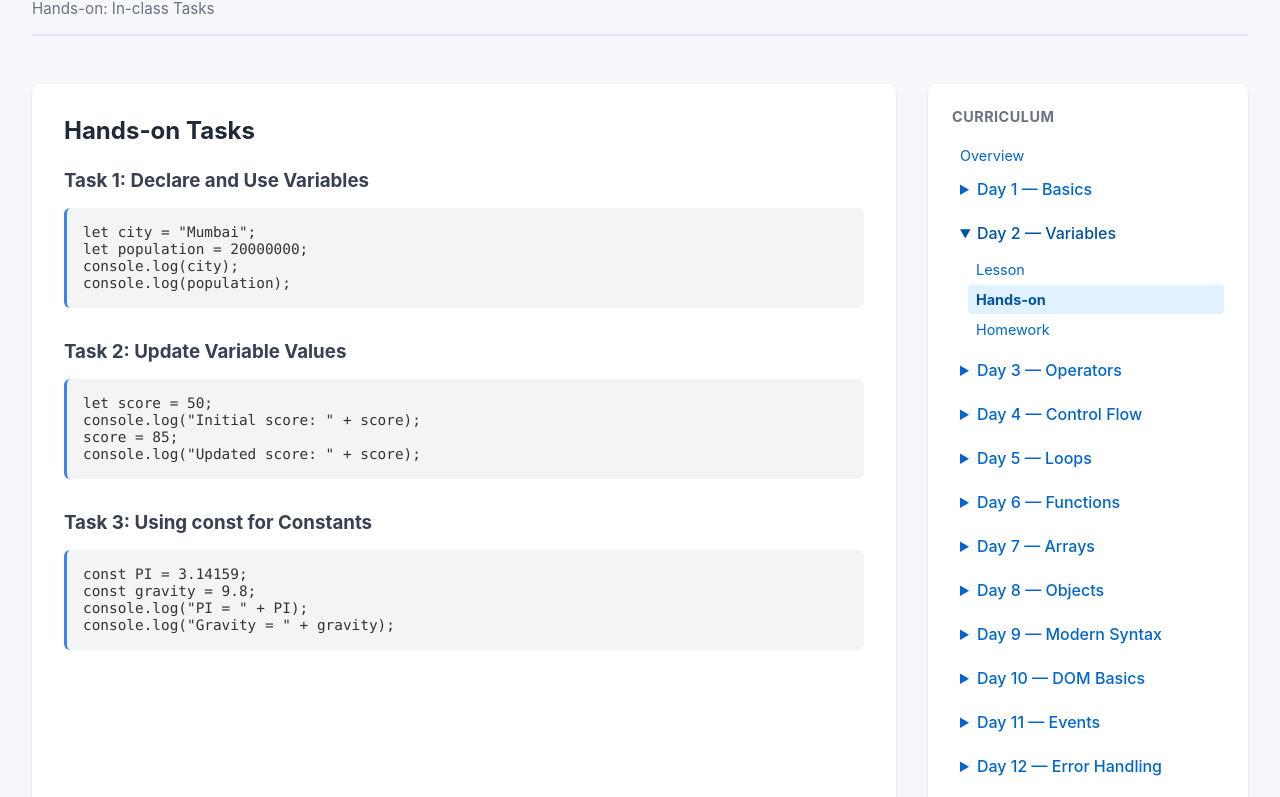
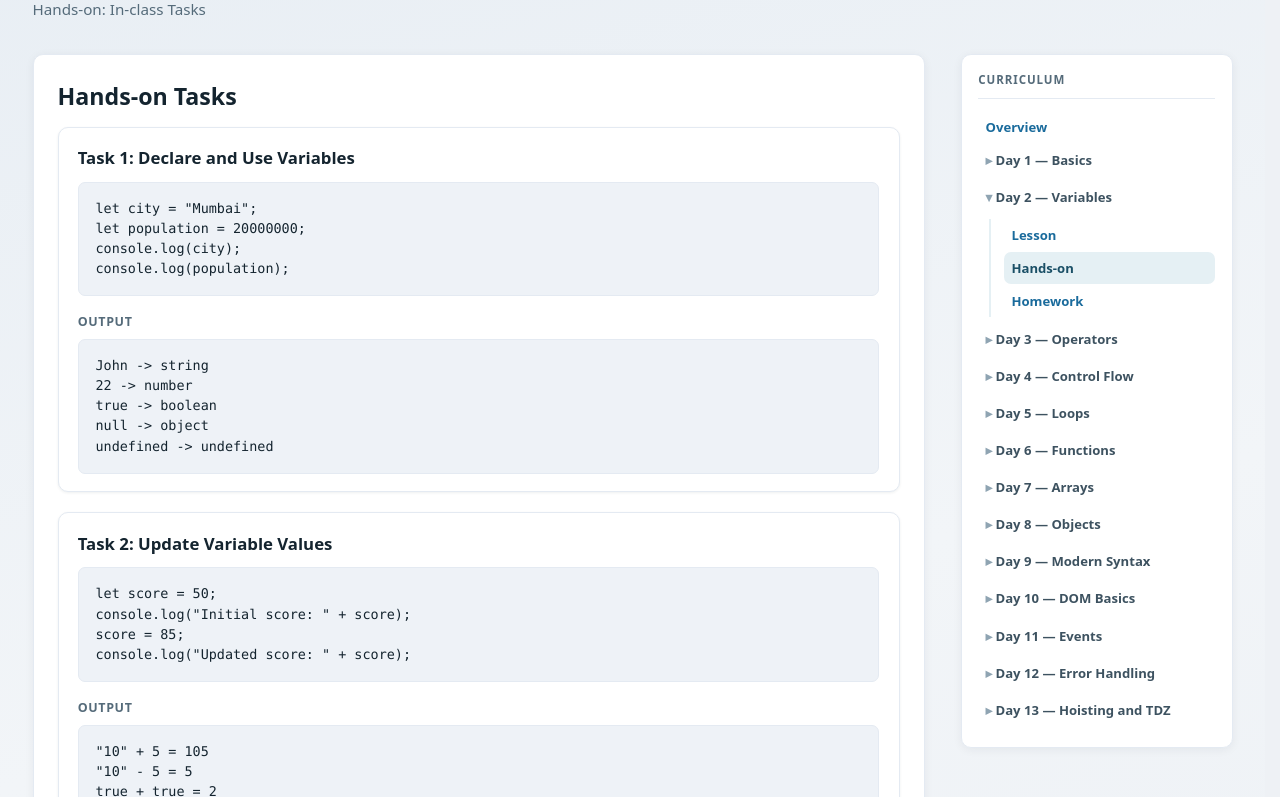
Before and after one commit to Ruchita-Pandit/Js_Basic_and_Advance, a plain HTML site: page day-2/html/hands-on.html in a window 1280 px wide. Shown: the part 80-877 px from the top of the page. Drawn offline with Linux system fonts and the light colour scheme.

Commit message:
modification

```diff
--- a/day-2/html/hands-on.html
+++ b/day-2/html/hands-on.html
@@ -3,7 +3,7 @@
 <head>
     <meta charset="UTF-8">
     <meta name="viewport" content="width=device-width, initial-scale=1.0">
-    <title>Day 2 â€” Variables | JavaScript Curriculum</title>
+    <title>Day 2 Variables and Data types</title>
     <link rel="stylesheet" href="../../shared/css/style.css">
 </head>
 <body>
@@ -23,6 +23,8 @@
 let population = 20000000;
 console.log(city);
 console.log(population);</code></pre>
+<h4>Output</h4>
+    <pre id="task1Output"></pre>
                 </section>
 
                 <section>
@@ -31,6 +33,8 @@
 console.log("Initial score: " + score);
 score = 85;
 console.log("Updated score: " + score);</code></pre>
+<h4>Output</h4>
+    <pre id="task2Output"></pre>
                 </section>
 
                 <section>
@@ -39,6 +43,8 @@
 const gravity = 9.8;
 console.log("PI = " + PI);
 console.log("Gravity = " + gravity);</code></pre>
+<h4>Output</h4>
+    <pre id="task3Output"></pre>
                 </section>
 
             </article>
--- a/day-2/js/hands-on.js
+++ b/day-2/js/hands-on.js
@@ -1,67 +1,47 @@
-/*Task 1 Type Detective
+// ---------------- Task 1 ----------------
+const task1 = [];
 
-· Declare 5 variables — one of each type: string, number, boolean, null, and undefined.
-
-· For each variable, use console.log() to print both the value AND its type using typeof.
-
-· Example: console.log(myName, typeof myName) — prints both on one line.
-
-· Try to get typeof to print all 5 different type labels.
-
-Task 2 Coercion Predictor
-
-· Before running any code, write a comment next to each line predicting the output.
-
-· Then run it and see how many you got right.
-
-· Lines to test: console.log("10" + 5) | console.log("10" - 5) | console.log(true + true) | console.log("" + false) |
-
-console.log(null + 1)
-
-· Score yourself: how many did you predict correctly? Share in the chat.
-
-Task 3 String Toolbox
-
-· Create a const called fullName and assign your full name with extra spaces around it — e.g. ' Aarav
-
-Sharma '
-
-· Using string methods, log: (1) the name trimmed, (2) in ALL CAPS, (3) the number of characters after
-
-trimming, (4) whether it includes your first name.
-
-· Bonus: Use .slice() to extract just your first name from the trimmed string.
- */
-
-
-const name = "John"
-const age = 22
-const isEmployed = true
+const name = "John";
+const age = 22;
+const isEmployed = true;
 const emptyValue = null;
 let notAssigned;
 
-console.log(name, typeof(name));
-console.log(age, typeof(age));
-console.log(isEmployed, typeof(isEmployed));
-console.log(emptyValue, typeof(emptyValue));
-console.log(notAssigned, typeof(notAssigned));
+task1.push(`${name} -> ${typeof(name)}`);
+task1.push(`${age} -> ${typeof(age)}`);
+task1.push(`${isEmployed} -> ${typeof(isEmployed)}`);
+task1.push(`${emptyValue} -> ${typeof(emptyValue)}`);
+task1.push(`${notAssigned} -> ${typeof(notAssigned)}`);
 
-console.log("10" + 5);
-console.log("10" - 5);
-console.log(true + true);
-console.log("" + false);
-console.log(null + 1);
+document.querySelector("#task1Output").textContent = task1.join("\n");
 
-const fullName = "   Gokulkrishna Vinod   ";
+
+// ---------------- Task 2 ----------------
+const task2 = [];
+
+task2.push(`"10" + 5 = ${"10" + 5}`);
+task2.push(`"10" - 5 = ${"10" - 5}`);
+task2.push(`true + true = ${true + true}`);
+task2.push(`"" + false = ${"" + false}`);
+task2.push(`null + 1 = ${null + 1}`);
+
+document.querySelector("#task2Output").textContent = task2.join("\n");
+
+
+// ---------------- Task 3 ----------------
+const task3 = [];
+
+const fullName = "   Ruchita Pandit   ";
 
 const trimmed = fullName.trim();
-console.log(trimmed);
 
-console.log(trimmed.toUpperCase());
-
-console.log(trimmed.length);
-
-console.log(trimmed.includes("Gokulkrishna"));
+task3.push(`Trimmed: ${trimmed}`);
+task3.push(`Uppercase: ${trimmed.toUpperCase()}`);
+task3.push(`Length: ${trimmed.length}`);
+task3.push(`Includes "Ruchita": ${trimmed.includes("Ruchita")}`);
 
 const firstName = trimmed.slice(0, 12);
-console.log(firstName);
+
+task3.push(`Slice: ${firstName}`);
+
+document.querySelector("#task3Output").textContent = task3.join("\n");
--- a/shared/css/style.css
+++ b/shared/css/style.css
@@ -1,162 +1,391 @@
-* {
-    margin: 0;
-    padding: 0;
+/* =========================
+   JS Curriculum UI Theme
+========================= */
+
+:root {
+    --bg: #eef1f5;
+    --surface: #ffffff;
+    --text: #14242f;
+    --muted: #556b7a;
+
+    --border: #cdd8e4;
+    --border-soft: #e4eaf2;
+
+    --accent: #236582;
+    --accent-hover: #1a4f66;
+    --accent-soft: #e5f0f4;
+
+    --link: #1a6b9c;
+
+    --code-bg: #eef2f7;
+    --output-bg: #f4f7fa;
+
+    --radius: 10px;
+    --radius-sm: 7px;
+
+    --shadow: 0 2px 10px rgba(20, 36, 47, 0.06);
+    --shadow-sm: 0 1px 3px rgba(20, 36, 47, 0.07);
+
+    --font: system-ui, "Segoe UI", Roboto, sans-serif;
+    --mono: ui-monospace, "Cascadia Code", Consolas, monospace;
+
+    --shell-max: 75rem;
+    --content-max: 50rem;
+}
+
+/* =========================
+   Reset
+========================= */
+
+*,
+*::before,
+*::after {
     box-sizing: border-box;
 }
 
-body {
-    font-family: -apple-system, BlinkMacSystemFont, 'Segoe UI', Roboto, sans-serif;
-    background-color: #f5f7fa;
-    color: #333;
+html {
+    scrollbar-gutter: stable;
 }
 
+body {
+    margin: 0;
+    padding: 1.25rem 1rem 2rem;
+
+    font-family: var(--font);
+    line-height: 1.55;
+
+    color: var(--text);
+
+    background: var(--bg);
+    background-image:
+        linear-gradient(
+            165deg,
+            #e8eef4 0%,
+            #f2f5f8 50%,
+            #ebeff4 100%
+        );
+
+    min-height: 100vh;
+    overflow-x: clip;
+}
+
+/* =========================
+   Layout
+========================= */
+
 .page-shell {
+    max-width: var(--shell-max);
+    margin: 0 auto;
+
     display: grid;
-    grid-template-columns: 1fr 320px;
-    grid-template-rows: auto 1fr;
-    min-height: 100vh;
-    gap: 2rem;
-    padding: 2rem;
+    grid-template-columns: minmax(0, 1fr) 17rem;
+    gap: 2rem 2.25rem;
+
+    align-items: start;
 }
 
 .site-header {
     grid-column: 1 / -1;
-    border-bottom: 2px solid #e0e7ff;
-    padding-bottom: 1rem;
-    margin-bottom: 1rem;
 }
 
+.site-content {
+    min-width: 0;
+}
+
+/* =========================
+   Header
+========================= */
+
 .site-header h1 {
-    font-size: 2rem;
-    color: #1f2937;
-    margin-bottom: 0.5rem;
+    margin: 0 0 0.7rem;
+
+    font-size: 1.9rem;
+    font-weight: 700;
+    letter-spacing: -0.02em;
+
+    color: var(--text);
 }
 
 .subtitle {
-    color: #6b7280;
+    margin: 0;
+    color: var(--muted);
     font-size: 0.95rem;
 }
 
-.site-content {
-    background: white;
-    padding: 2rem;
-    border-radius: 8px;
-    box-shadow: 0 1px 3px rgba(0,0,0,0.1);
+/* =========================
+   Main Content Card
+========================= */
+
+.site-content article {
+    background: var(--surface);
+
+    border: 1px solid var(--border-soft);
+    border-radius: var(--radius);
+
+    box-shadow: var(--shadow);
+
+    padding: 1.5rem;
 }
 
 .site-content h2 {
-    margin-bottom: 1rem;
-    color: #1f2937;
+    margin: 0 0 0.75rem;
+
+    font-size: 1.45rem;
+    font-weight: 650;
+
+    color: var(--text);
+}
+
+.site-content > article > p {
+    margin-bottom: 1.5rem;
+    color: var(--muted);
+}
+
+/* =========================
+   Exercise Sections
+========================= */
+
+.site-content section {
+    margin-bottom: 1.25rem;
+
+    padding: 1.1rem 1.2rem;
+
+    background: var(--surface);
+
+    border: 1px solid var(--border-soft);
+    border-radius: var(--radius);
+
+    box-shadow: var(--shadow-sm);
+}
+
+.site-content section:last-child {
+    margin-bottom: 0;
 }
 
 .site-content h3 {
-    margin-top: 1.5rem;
-    margin-bottom: 0.5rem;
-    color: #374151;
+    margin: 0 0 0.65rem;
+
+    font-size: 1.05rem;
+    font-weight: 650;
+
+    color: var(--text);
 }
 
-.site-content section {
-    margin-bottom: 2rem;
+.site-content h4 {
+    margin: 1rem 0 0.45rem;
+
+    font-size: 0.78rem;
+    font-weight: 700;
+
+    letter-spacing: 0.05em;
+    text-transform: uppercase;
+
+    color: var(--muted);
 }
 
 .site-content p {
-    line-height: 1.6;
-    margin-bottom: 1rem;
-    color: #4b5563;
+    margin: 0 0 1rem;
+
+    color: var(--muted);
+    line-height: 1.65;
 }
 
+/* =========================
+   Code Blocks
+========================= */
+
 .site-content pre {
-    background: #f3f4f6;
-    padding: 1rem;
-    border-radius: 6px;
+    margin: 0;
+
+    padding: 1rem 1.05rem;
+
     overflow-x: auto;
-    margin: 1rem 0;
-    border-left: 3px solid #3b82f6;
+
+    background: var(--code-bg);
+
+    border: 1px solid var(--border-soft);
+    border-radius: var(--radius-sm);
+
+    font-size: 0.84rem;
+    line-height: 1.5;
+
+    font-family: var(--mono);
 }
 
 .site-content code {
-    font-family: 'Monaco', 'Menlo', monospace;
-    font-size: 0.9rem;
+    font-family: var(--mono);
 }
 
-/* Sidebar Navigation */
+/* =========================
+   Output Blocks
+========================= */
+
+#exercise1Output,
+#exercise2Output,
+#exercise3Output {
+    margin-top: 0.25rem;
+
+    background: var(--output-bg);
+
+    border: 1px solid var(--border-soft);
+    border-radius: var(--radius-sm);
+
+    min-height: 3rem;
+
+    white-space: pre-wrap;
+}
+
+/* =========================
+   Sidebar
+========================= */
+
 .site-outline {
-    background: white;
-    padding: 1.5rem;
-    border-radius: 8px;
-    box-shadow: 0 1px 3px rgba(0,0,0,0.1);
+    position: sticky;
+    top: 1rem;
+
+    padding: 1rem 1.05rem;
+
+    background: var(--surface);
+
+    border: 1px solid var(--border-soft);
+    border-radius: var(--radius);
+
+    box-shadow: var(--shadow);
+
     height: fit-content;
-    position: sticky;
-    top: 2rem;
 }
 
 .site-outline h2 {
-    font-size: 0.9rem;
+    margin: 0 0 0.8rem;
+
+    padding-bottom: 0.55rem;
+
+    border-bottom: 1px solid var(--border-soft);
+
+    font-size: 0.72rem;
+    font-weight: 700;
+
+    letter-spacing: 0.08em;
     text-transform: uppercase;
-    color: #6b7280;
-    letter-spacing: 0.5px;
-    margin-bottom: 1rem;
+
+    color: var(--muted);
 }
 
 .site-outline nav ul {
     list-style: none;
+    margin: 0;
+    padding: 0;
 }
 
+/* =========================
+   Sidebar Details
+========================= */
+
 .site-outline details {
-    margin-bottom: 0.5rem;
+    margin-bottom: 0.35rem;
 }
 
 .site-outline summary {
+    list-style: none;
+
     cursor: pointer;
-    padding: 0.5rem;
-    color: #0066cc;
-    font-weight: 500;
-    user-select: none;
+
+    padding: 0.35rem 0.45rem;
+
+    border-radius: var(--radius-sm);
+
+    font-size: 0.82rem;
+    font-weight: 650;
+
+    color: #3d5260;
+
+    transition: background-color 0.15s ease;
 }
 
 .site-outline summary:hover {
-    text-decoration: underline;
+    background: var(--accent-soft);
 }
 
-.site-outline details[open] > summary {
-    color: #0052a3;
+.site-outline summary::-webkit-details-marker {
+    display: none;
+}
+
+.site-outline summary::before {
+    content: "▸ ";
+    color: #8fa4b2;
+}
+
+.site-outline details[open] summary::before {
+    content: "▾ ";
 }
 
 .site-outline details ul {
-    list-style: none;
-    margin-left: 1rem;
-    margin-top: 0.25rem;
+    margin-top: 0.35rem;
+    margin-left: 0.7rem;
+
+    padding-left: 0.8rem;
+
+    border-left: 2px solid var(--accent-soft);
 }
+
+/* =========================
+   Sidebar Links
+========================= */
 
 .site-outline a {
     display: block;
-    padding: 0.4rem 0.5rem;
-    color: #0066cc;
+
+    padding: 0.35rem 0.45rem;
+    margin: 0.12rem 0;
+
+    border-radius: var(--radius-sm);
+
     text-decoration: none;
-    font-size: 0.9rem;
+
+    font-size: 0.82rem;
+    font-weight: 600;
+
+    color: var(--link);
+
+    transition:
+        background-color 0.15s ease,
+        color 0.15s ease;
 }
 
 .site-outline a:hover {
-    background-color: #f0f4ff;
-    border-radius: 4px;
+    background: var(--accent-soft);
+    color: var(--accent-hover);
 }
 
 .site-outline a[aria-current="page"] {
-    color: #0052a3;
-    font-weight: bold;
-    background-color: #e0f2ff;
-    border-radius: 4px;
+    background: var(--accent-soft);
+    color: var(--accent-hover);
 }
 
-/* Responsive */
-@media (max-width: 768px) {
+/* =========================
+   Responsive
+========================= */
+
+@media (max-width: 52rem) {
+
     .page-shell {
         grid-template-columns: 1fr;
-        gap: 1rem;
-        padding: 1rem;
     }
 
     .site-outline {
         position: static;
+        order: 1;
+    }
+
+    .site-content {
+        order: 0;
+    }
+
+    body {
+        padding: 1rem;
+    }
+
+    .site-content article {
+        padding: 1.1rem;
     }
 }
```
Also changed, not shown: day-1/html/homework.html (+4 -5 lines), day-2/html/homework.html (+8 -2 lines), day-2/html/lesson.html (+3 -4 lines), 1 other file.
